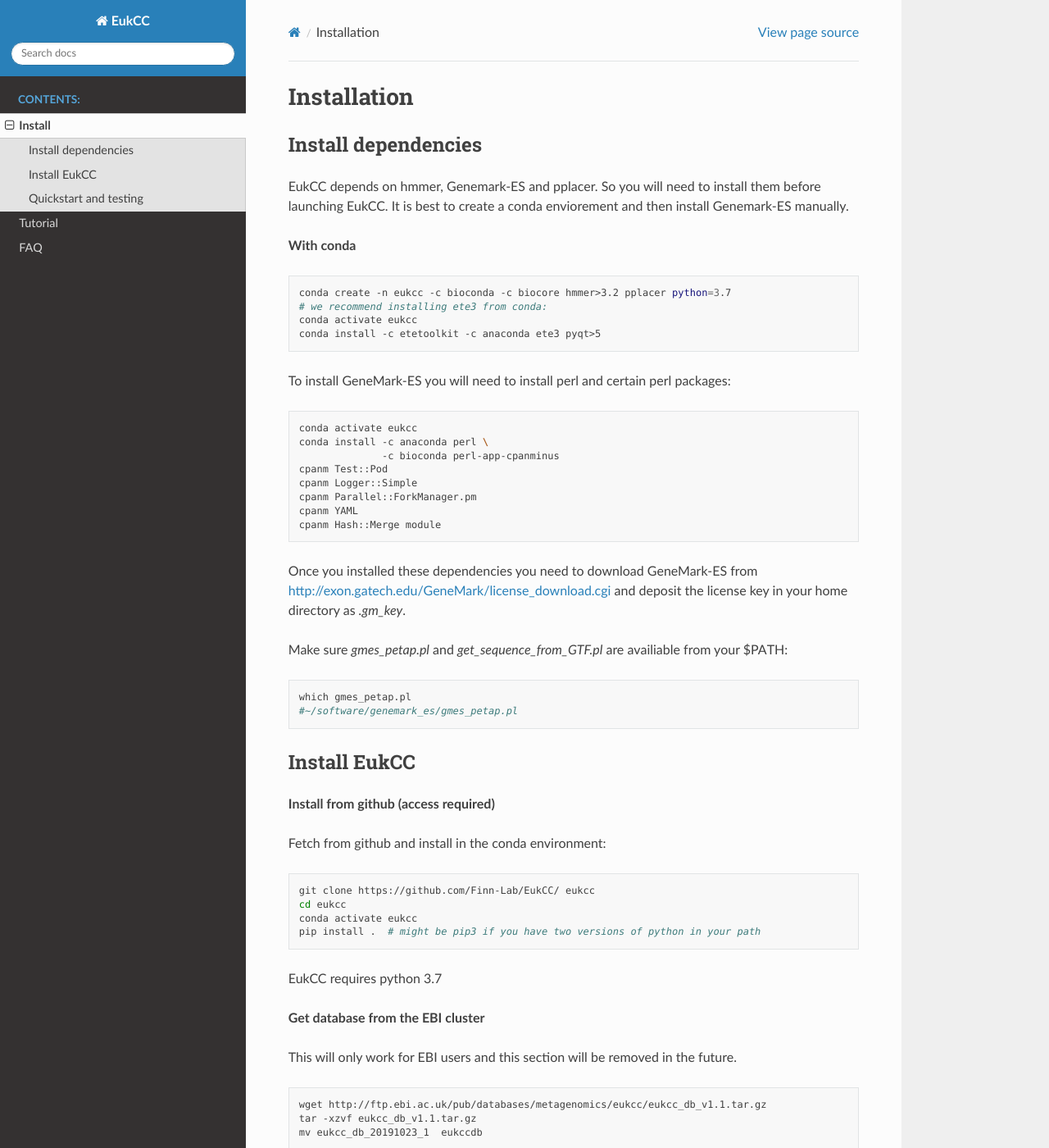
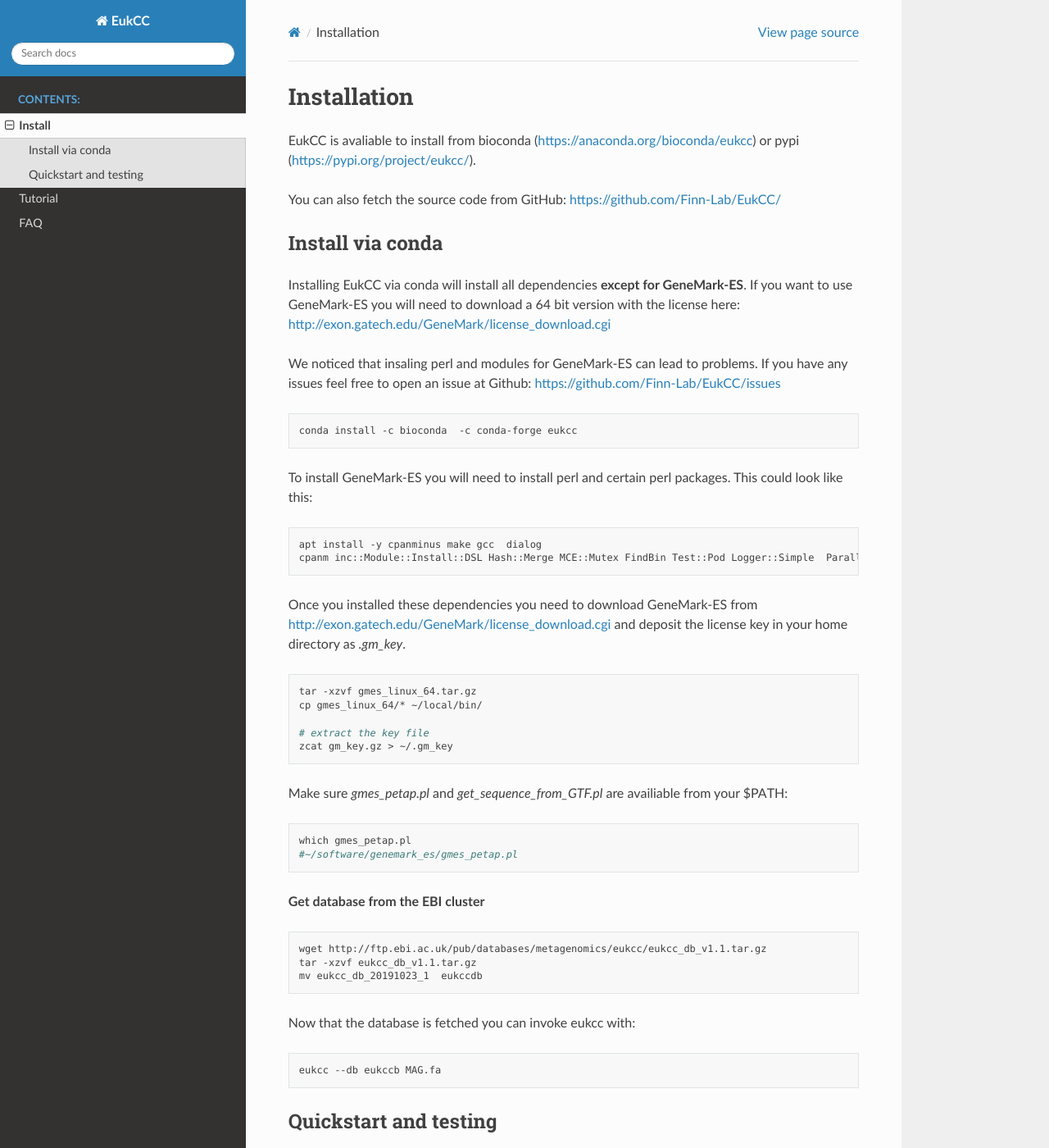
Before and after one commit to EBI-Metagenomics/EukCC, a Sphinx documentation site: the page built from docs/install.rst, in a window 1280 px wide and 1400 px high. Shown: the whole window at 82% size. Built offline with Sphinx 7.4.7 and the Read the Docs theme 2.0.0, drawn with Linux system fonts in a browser that asks for light colours.

Commit message:
updating install instructions

```diff
--- a/docs/install.rst
+++ b/docs/install.rst
@@ -2,38 +2,46 @@
 Installation
 ---------------
 
-Install dependencies
+EukCC is avaliable to install from bioconda (https://anaconda.org/bioconda/eukcc)
+or pypi (https://pypi.org/project/eukcc/).
+
+You can also fetch the source code from GitHub: https://github.com/Finn-Lab/EukCC/
+
+Install via conda
 ~~~~~~~~~~~~~~~~~~~~~~
-EukCC depends on hmmer, Genemark-ES and pplacer. So you will need to install
-them before launching EukCC. It is best to create a conda enviorement
-and then install Genemark-ES manually.
+Installing EukCC via conda will install all dependencies
+**except for GeneMark-ES**.  If you want to use GeneMark-ES
+you will need to download a 64 bit version with the license here:
+http://exon.gatech.edu/GeneMark/license_download.cgi
 
-
-**With conda**
+We noticed that insaling perl and modules for GeneMark-ES
+can lead to problems. If you have any issues feel free to open an issue
+at Github:  https://github.com/Finn-Lab/EukCC/issues
 
 .. code-block:: shell
 
-   conda create -n eukcc -c bioconda -c biocore hmmer>3.2 pplacer python=3.7
-   # we recommend installing ete3 from conda:
-   conda activate eukcc
-   conda install -c etetoolkit -c anaconda ete3 pyqt>5
+    conda install -c bioconda  -c conda-forge eukcc
 
-To install GeneMark-ES you will need to install perl and certain perl packages:
+
+To install GeneMark-ES you will need to install perl and certain perl packages.
+This could look like this:
 
 .. code-block:: shell
 
-   conda activate eukcc
-   conda install -c anaconda perl \
-                 -c bioconda perl-app-cpanminus
-   cpanm Test::Pod
-   cpanm Logger::Simple
-   cpanm Parallel::ForkManager.pm
-   cpanm YAML
-   cpanm Hash::Merge module
+    apt install -y cpanminus make gcc  dialog
+    cpanm inc::Module::Install::DSL Hash::Merge MCE::Mutex FindBin Test::Pod Logger::Simple  Parallel::ForkManager.pm YAML
 
 Once you installed these dependencies you need to download GeneMark-ES
 from http://exon.gatech.edu/GeneMark/license_download.cgi and deposit the
 license key in your home directory as `.gm_key`.
+
+.. code-block:: shell
+
+    tar -xzvf gmes_linux_64.tar.gz
+    cp gmes_linux_64/* ~/local/bin/
+
+    # extract the key file
+    zcat gm_key.gz > ~/.gm_key
 
 Make sure `gmes_petap.pl`  and `get_sequence_from_GTF.pl` are availiable from your $PATH:
 
@@ -43,27 +51,7 @@
    #~/software/genemark_es/gmes_petap.pl
 
 
-
-Install EukCC
-~~~~~~~~~~~~~~~~
-
-**Install from github (access required)**
-
-Fetch from github and install in the conda environment:
-
-.. code-block:: shell
-
-    git clone https://github.com/Finn-Lab/EukCC/ eukcc
-    cd eukcc
-    conda activate eukcc
-    pip install .  # might be pip3 if you have two versions of python in your path
-
-EukCC requires python 3.7
-
 **Get database from the EBI cluster**
-
-This will only work for EBI users and this section will be removed in
-the future.
 
 .. code-block:: shell
 
```
Also changed, not shown: docs/FAQ.rst (+7 -0 lines).
